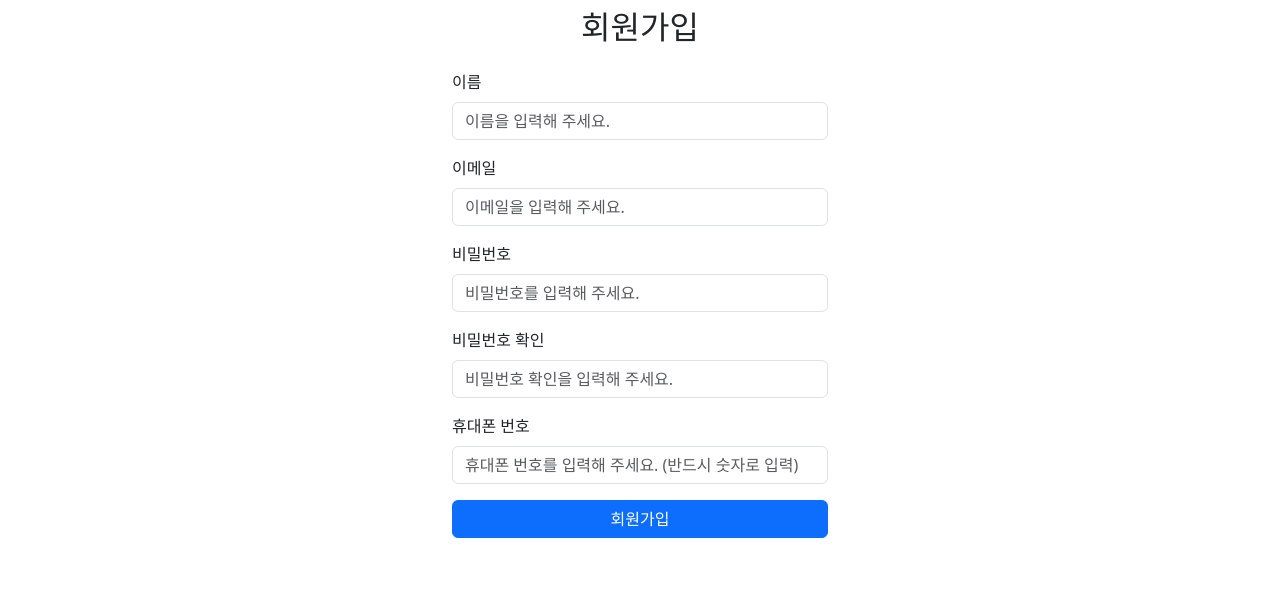
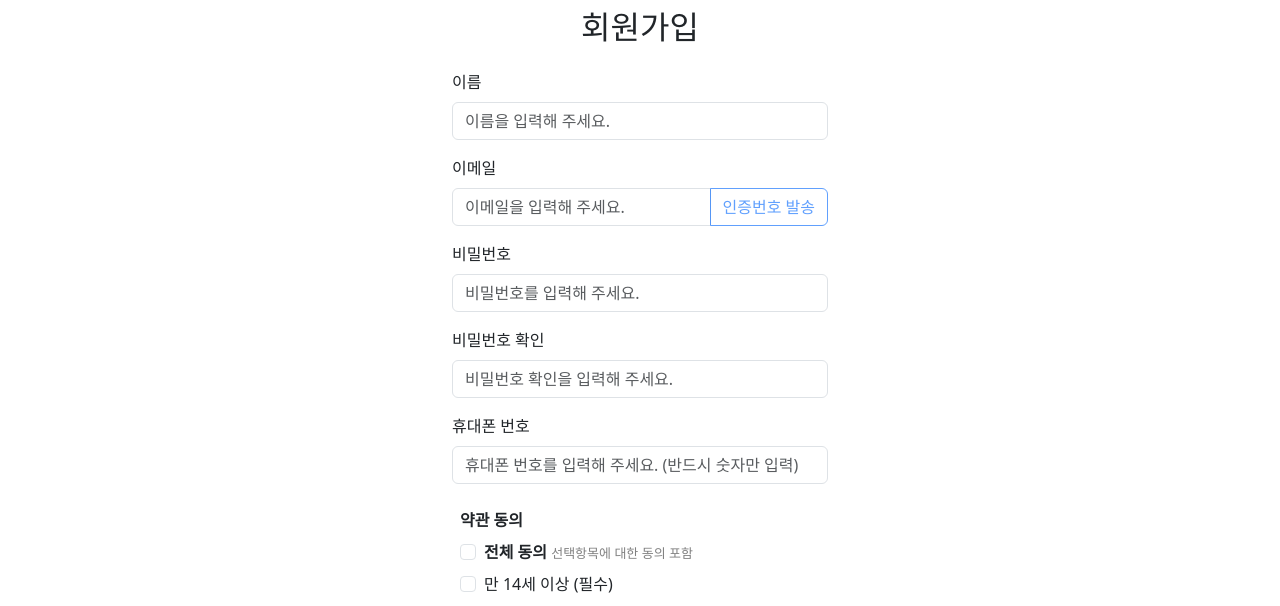
Before and after one commit to Jang-Sen/startbucks_frontend, a React (Create React App) app: page /signup in a window 1280 px wide. Shown: the part 342-948 px from the top of the page. Before the commit the page ends 880 px from the top, so only its background shows below. Built offline with nearby package versions, Linux system fonts and the light colour scheme.

Commit message:
Add term from signup page

```diff
--- /dev/null
+++ b/src/common/index.js
@@ -0,0 +1,9 @@
+const agreementItems = [
+  { key: "agreeFourTeen", label: "만 14세 이상 (필수)" },
+  { key: "agreeOfTerm", label: "이용 약관 확인 (필수)" },
+  { key: "agreeOfPersonalInfo", label: "개인정보 수집 동의 (필수)" },
+  { key: "agreeOfMarketing", label: "개인정보 마케팅 활용 동의 (선택)" },
+  { key: "agreeOfEvent", label: "이벤트 알림 동의 (선택)" },
+];
+
+export { agreementItems };
--- a/src/page/Auth/Signup.js
+++ b/src/page/Auth/Signup.js
@@ -1,7 +1,8 @@
 import React, { useState } from "react";
-import { Alert, Button, Container, Form } from "react-bootstrap";
+import { Alert, Button, Container, Form, InputGroup } from "react-bootstrap";
 import axios from "axios";
 import { useNavigate } from "react-router-dom";
+import { agreementItems } from "../../common";
 
 const Signup = () => {
   // Value
@@ -10,12 +11,102 @@ const Signup = () => {
   const [password, setPassword] = useState("");
   const [confirmPassword, setConfirmPassword] = useState("");
   const [phone, setPhone] = useState("");
+  const [code, setCode] = useState("");
+  const [sendEmail, setSendEmail] = useState(false);
+  const [checkEmail, setCheckEmail] = useState(false);
 
   // Error Value
   const [error, setError] = useState(null);
 
   // Navigate
   const navigate = useNavigate();
+
+  // 소셜 로그인 핸들러
+  const socialLoginHandler = async () => {};
+
+  // 약관 초기 상태 (전체 동의 포함)
+  const initialAgreement = Object.fromEntries([
+    ["all", false],
+    ...agreementItems.map((item) => [item.key], false),
+  ]);
+
+  const [agreement, setAgreement] = useState(initialAgreement);
+
+  // 약관 전체 동의 핸들러
+  const allCheckHandler = () => {
+    const newValue = !agreement.all;
+    const updatedAgreements = { all: newValue };
+
+    agreementItems.forEach((item) => {
+      updatedAgreements[item.key] = newValue;
+    });
+
+    setAgreement(updatedAgreements);
+  };
+
+  // 약관 개별 체크/해제 핸들러
+  const singleCheckHandler = (key) => {
+    const updatedAgreements = {
+      ...agreement,
+      [key]: !agreement[key],
+    };
+
+    // 모든 항목이 체크 되어있는지 확인
+    const allChecked = agreementItems.every(
+      (item) => updatedAgreements[item.key],
+    );
+
+    updatedAgreements.all = allChecked;
+
+    setAgreement(updatedAgreements);
+  };
+
+  // 이메일 인증 보내는 핸들러
+  const sendEmailHandler = async () => {
+    setError(null);
+
+    try {
+      const response = await axios.post(
+        "http://localhost:82/api/v1/auth/email/send",
+        { email },
+      );
+
+      console.log(response.data);
+
+      if (response.status === 201) {
+        setSendEmail(true);
+      }
+    } catch (err) {
+      setSendEmail(false);
+      setError(err.response.data.message);
+      console.error("Send Email Handler Error: ", err.response.data.message);
+    }
+  };
+
+  // 이메일 체크 핸들러
+  const checkEmailHandler = async () => {
+    setError(null);
+
+    try {
+      const response = await axios.post(
+        "http://localhost:82/api/v1/auth/email/check",
+        {
+          email,
+          code,
+        },
+      );
+
+      console.log(response.data);
+
+      if (response.status === 201) {
+        setCheckEmail(true);
+      }
+    } catch (err) {
+      setCheckEmail(false);
+      setError(err.response.data.message);
+      console.error("Check Email Handler Error: ", err.response.data.message);
+    }
+  };
 
   // 서브밋 핸들러
   const submitHandler = async (e) => {
@@ -28,10 +119,16 @@ const Signup = () => {
       email,
       password,
       phone,
+      agreeOfTerm: agreement,
     };
 
     if (password !== confirmPassword) {
       setError("비밀번호가 일치하지 않습니다.");
+      return;
+    }
+
+    if (!checkEmail) {
+      setError("이메일 인증을 완료해 주세요.");
       return;
     }
 
@@ -43,7 +140,9 @@ const Signup = () => {
 
       console.log("Signup Success: ", response.data);
 
+      if (response.status === 201) {
         navigate("/login");
+      }
     } catch (err) {
       setError(err.response.data.message);
       console.error("Submit Handler Error: ", err.response.data.message);
@@ -70,14 +169,43 @@ const Signup = () => {
 
         <Form.Group className="mb-3">
           <Form.Label>이메일</Form.Label>
+          <InputGroup>
             <Form.Control
               type="email"
               placeholder="이메일을 입력해 주세요."
               value={email}
               onChange={(event) => setEmail(event.target.value)}
+              disabled={checkEmail}
               required
             />
+
+            <Button
+              variant={checkEmail ? "success" : "outline-primary"}
+              onClick={sendEmailHandler}
+              disabled={!email || checkEmail}
+            >
+              {checkEmail ? "인증 완료" : "인증번호 발송"}
+            </Button>
+          </InputGroup>
         </Form.Group>
+
+        {sendEmail && !checkEmail && (
+          <Form.Group className="mb-3">
+            <Form.Label>이메일 인증</Form.Label>
+            <InputGroup>
+              <Form.Control
+                type="text"
+                placeholder="인증번호를 입력해 주세요."
+                value={code}
+                onChange={(event) => setCode(event.target.value)}
+              />
+
+              <Button variant="outline-primary" onClick={checkEmailHandler}>
+                인증 받기
+              </Button>
+            </InputGroup>
+          </Form.Group>
+        )}
 
         <Form.Group className="mb-3">
           <Form.Label>비밀번호</Form.Label>
@@ -105,12 +233,43 @@ const Signup = () => {
           <Form.Label>휴대폰 번호</Form.Label>
           <Form.Control
             type="int"
-            placeholder="휴대폰 번호를 입력해 주세요. (반드시 숫자로 입력)"
+            placeholder="휴대폰 번호를 입력해 주세요. (반드시 숫자만 입력)"
             value={phone}
             onChange={(event) => setPhone(event.target.value)}
             required
           />
         </Form.Group>
+
+        <Form.Group className="m-2 mt-4">
+          <Form.Label>
+            <strong>약관 동의</strong>
+          </Form.Label>
+          <Form.Check
+            type="checkbox"
+            label={
+              <>
+                <strong>전체 동의 </strong>
+                <text style={{ color: "gray", fontSize: "small" }}>
+                  선택항목에 대한 동의 포함
+                </text>
+              </>
+            }
+            checked={agreement.all}
+            onChange={allCheckHandler}
+          />
+        </Form.Group>
+
+        {agreementItems.map((item) => (
+          <Form.Group key={item.key} className="m-2">
+            <Form.Check
+              type="checkbox"
+              label={item.label}
+              checked={agreement[item.key]}
+              onChange={() => singleCheckHandler(item.key)}
+            />
+          </Form.Group>
+        ))}
+
         <Button type="submit" variant="primary" className="w-100">
           회원가입
         </Button>
--- a/src/page/Main.js
+++ b/src/page/Main.js
@@ -12,12 +12,15 @@ const Main = () => {
               src="https://image.istarbucks.co.kr/common/img/main/rewards-logo.png"
               alt="Main Banner"
             />
-            <Card.ImgOverlay className="d-flex flex-column justify-content-center align-items-center">
+            <Card.ImgOverlay
+              className="d-flex flex-column justify-content-center align-items-center"
+              style={{ color: "black" }}
+            >
               <Card.Title className="display-4">
                 새로운 시즌 한정 메뉴
               </Card.Title>
               <Card.Text>따뜻한 커피와 함께하는 특별한 순간</Card.Text>
-              <Button to="/products" variant="success">
+              <Button href="/product" variant="success">
                 자세히 보기
               </Button>
             </Card.ImgOverlay>
@@ -32,7 +35,9 @@ const Main = () => {
             <Card.Body>
               <Card.Title>스타벅스 리워드</Card.Title>
               <Card.Text>별을 모아 혜택을 받으세요!</Card.Text>
-              <Button variant="success">가입하기</Button>
+              <Button href="/signup" variant="success">
+                가입하기
+              </Button>
             </Card.Body>
           </Card>
         </Col>
@@ -41,7 +46,7 @@ const Main = () => {
             <Card.Body>
               <Card.Title>한정 메뉴 출시</Card.Title>
               <Card.Text>새로운 시즌 메뉴를 만나보세요!</Card.Text>
-              <Button to="/products" variant="warning">
+              <Button href="/product" variant="warning">
                 자세히 보기
               </Button>
             </Card.Body>
```
Lines whose indentation alone changed are shown as unchanged.
